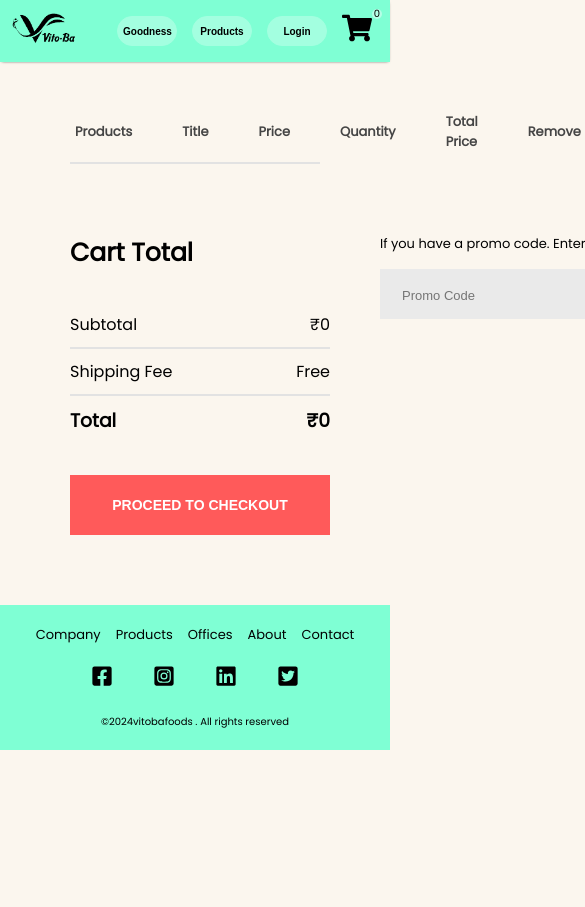
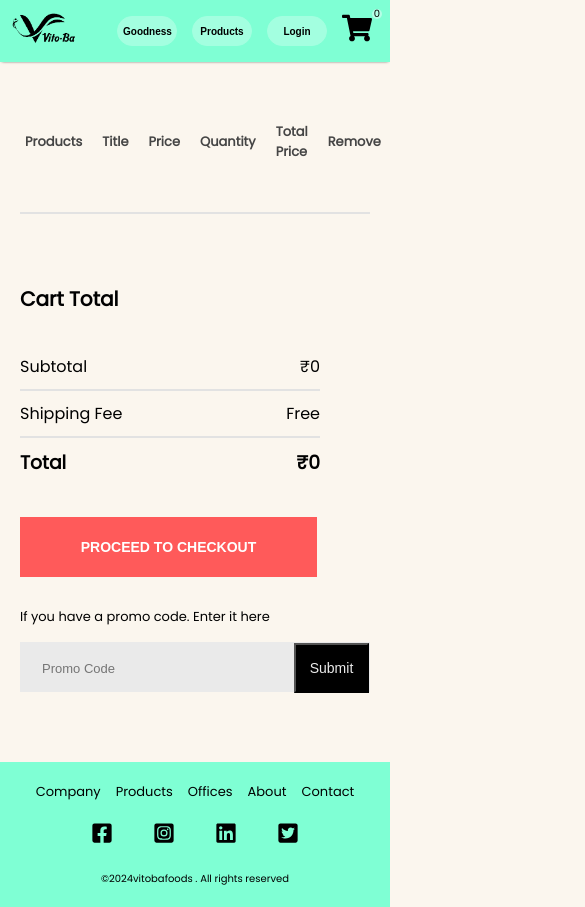
Before and after one commit to parimala-06/React-Ecommerce-Site, a React (Create React App) app: page /cart in a window 390 px wide. Shown: the top 907 px of the page, 585 px wide, since content can reach past the window. Before the commit the page ends 844 px from the top, so only its background shows below. Built offline with nearby package versions, Linux system fonts and the light colour scheme.

Commit message:
Completed for 500px and below

```diff
--- a/src/Components/CartItems/CartItems.css
+++ b/src/Components/CartItems/CartItems.css
@@ -193,3 +193,71 @@
         font-size: 14px;
     }
 }
+@media(max-width:700px){
+    .cartitems-promobox input{
+        width: 200px;
+    }
+
+}
+@media(max-width:500px){
+    .cartitems{
+        margin: 10px 20px;
+    }
+    .cartitems-format-main{
+        gap: 20px;
+        padding: 50px 5px;
+        font-size: 13px;
+    }
+    .carticon-product-icon{
+        height: 120px;
+    }
+    .cartitems-format{
+        font-size: 13px;
+    }
+    .cartitems h1{
+        font-size: 20px;
+    }
+    .cartitems-remove-icon{
+        width: 10px;
+    }
+    .cartitems-quantity{
+        width: 20px;
+        height: 20px;
+    }
+    .cartitems-down{
+        display: flex;
+        flex-direction: column;
+    }
+    .cartitems-total{
+        margin-right: 50px;
+        gap: 30px;
+    }
+    .cartitems-total-item{
+        padding: 10px 0px;
+    }
+    .cartitems-total button{
+        font-size: 14px;
+        width: 297px;
+    }
+    .cartitems-promocode{
+        margin-top: 30px;
+        flex: 1;
+        font-size: 13px;
+        font-weight: 500;
+    }
+    .cartitems-promobox{
+
+        width: 330px;
+        height: 50px;
+    }
+    .cartitems-promobox input{
+        font-size: 13px;
+        width: 250px;
+        height: 50;
+    }
+    .cartitems-promobox button{
+        width: 75px;
+        height: 50px;
+        font-size: 14px;
+    }
+}
--- a/src/Components/ProductDisplay/ProductDisplay.css
+++ b/src/Components/ProductDisplay/ProductDisplay.css
@@ -251,3 +251,52 @@
         font-size: 12px;
     }
 }
+@media(max-width:510px){
+
+    .productdisplay-img-list img{
+        height: 100px;
+    }
+    .productdisplay-main-img{
+        width: 280px;
+        height: 410px;
+    }
+    .productdisplay-right{
+        margin: 0 10px;
+    }
+    .productdisplay-right h1{
+        font-size: 18px;
+    }
+    .productdisplay-right-star{
+        gap: 3px;
+        font-size: 12px;
+    }
+    .productdisplay-right-prices{
+        margin-top: 10px;
+        gap: 10px;
+        font-size: 18px;
+    }
+    .productdisplay-right-quant h2{
+        margin-top: 5px;
+        font-size: 14px;
+    }
+    .productdisplay-right-quants{
+        gap: 10px;
+    }
+    .productdisplay-right-quants div{
+        padding: 8px 16px;
+        font-size: 12px;
+    }
+    .productdisplay-right button{
+        padding: 10px;
+        width: 130px;
+        font-size: 13px;
+    }
+    .productdisplay-right-description{
+        font-size: 13px;
+        text-align: justify;
+
+    }
+    .productdisplay-right-date{
+        font-size: 12px;
+    }
+}
--- a/src/Pages/Css/Goodeness.css
+++ b/src/Pages/Css/Goodeness.css
@@ -49,7 +49,7 @@
       line-height: 1.5;
     }
   }
-  @media(max-width:425px){
+  @media(max-width:500px){
     .multigrain-goodness-article {
       max-width: 300px;
       padding: 15px;
```
